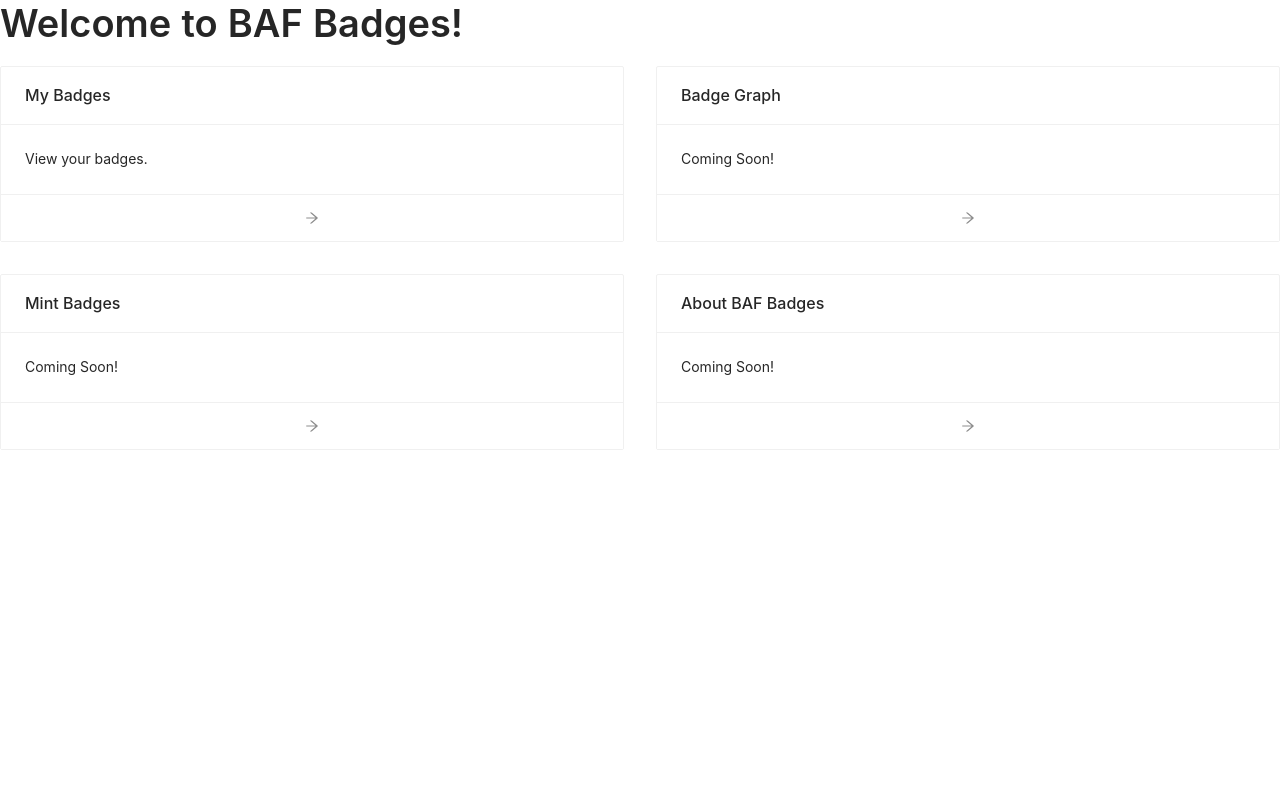
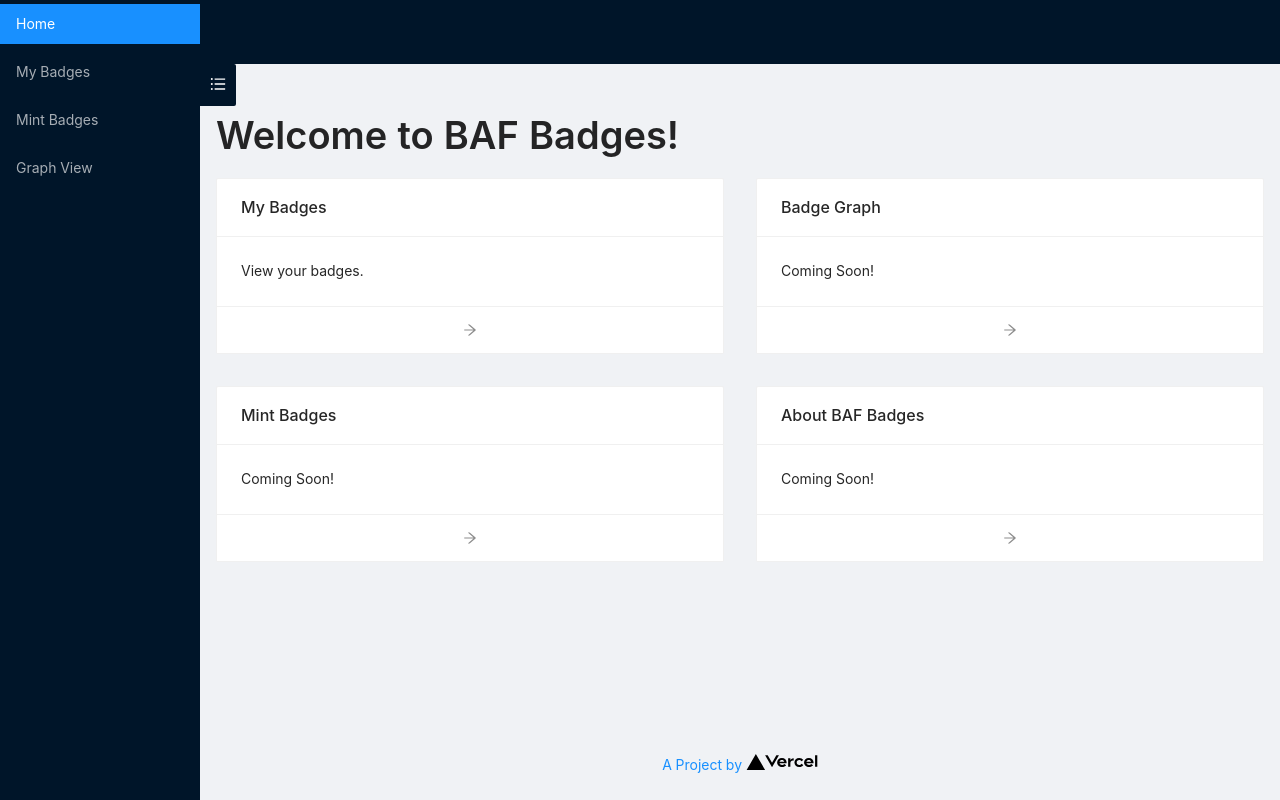
Before and after one commit to bafnetwork/baf-badges, a Next.js app: page / in a window 1280 px wide. Built offline with nearby package versions, Linux system fonts and the light colour scheme.

Commit message:
finish switch to antd

```diff
--- /dev/null
+++ b/components/AccountIndicator/index.tsx
@@ -0,0 +1,8 @@
+
+// TODO: write a component that shows NEAR address + optinal propic + dropdown for logout
+// see https://github.com/bafnetwork/baf-badges/issues/9
+export function AccountIndicator() {
+	return (
+		<></>
+	)
+}
--- a/components/Footer/Footer.module.scss
+++ b/components/Footer/Footer.module.scss
@@ -1,4 +1,4 @@
 .footer {
-      width: 100%;
-      height: 100%;
+      display: grid;
+      place-items: center;
 };
--- a/components/Footer/Footer.tsx
+++ b/components/Footer/Footer.tsx
@@ -1,10 +1,13 @@
 import Image from 'next/image';
 import styles from './Footer.module.scss';
+import { Layout } from 'antd';
+
+const AntFooter = Layout.Footer;
 
 
 export function Footer() {
 	return (
-      <footer className={styles.footer}>
+      <AntFooter className={styles.footer}>
         <a
           href="https://vercel.com?utm_source=create-next-app&utm_medium=default-template&utm_campaign=create-next-app"
           target="_blank"
@@ -17,6 +20,6 @@ export function Footer() {
             <Image src="/vercel.svg" alt="Vercel Logo" width={72} height={16} />
           </span>
         </a>
-      </footer>
+      </AntFooter>
 	);
 }
--- a/components/Layout/Layout.module.scss
+++ b/components/Layout/Layout.module.scss
@@ -1,10 +1,7 @@
-.content {
-	display: grid;
-	grid-template-rows: 2rem auto 2rem;
-	grid-template-columns: 2rem auto 2rem;
+.mainLayout {
+	min-height: 100vh;
 }
 
-.container {
-	display: grid;
-	grid-template-rows: minmax(4rem, auto) auto auto
+.content {
+	padding: 3rem 1rem 1rem 1rem
 }
--- a/components/Layout/Layout.tsx
+++ b/components/Layout/Layout.tsx
@@ -1,30 +1,86 @@
 import { Footer } from '../Footer/Footer';
+import { AccountIndicator } from '../AccountIndicator'
+import Head from 'next/head';
+import React, { ReactNode, useState } from 'react';
+import { Layout as AntLayout, Menu } from 'antd';
+import { InvalidPageEnumValue } from '../../utils/errors';
 import styles from './Layout.module.scss';
-import Head from 'next/head';
-import { ReactNode } from 'react';
+
+const { Content, Sider, Header } = AntLayout;
+
+export enum PageName {
+	HOME = 0,
+	MY_BADGES = 1,
+	MINT_BADGES = 2,
+	BADGE_GRAPH = 3
+}
+
+const getPageTitle = (page: PageName): string => {
+	switch (page) {
+		case PageName.HOME:
+			return "BAF Badges";
+		case PageName.MY_BADGES:
+			return "My Badges";
+		case PageName.MINT_BADGES:
+			return "Mint Badges";
+		case PageName.BADGE_GRAPH:
+			return "Graph View";
+		default:
+			throw InvalidPageEnumValue(page);
+	}
+}
+
 
 export interface LayoutProps {
 	children: ReactNode,
-	pageTitle?: string;
+	page: PageName
 }
 
-export function Layout<P>({ children, pageTitle }: LayoutProps) {
-	if (!pageTitle) {
-		pageTitle = "BAF Badges";
-	}
+export function Layout({ children, page }: LayoutProps) {
+	const [siderCollapsed, setSiderCollapsed] = useState(true);
 
 	return (
 		<>
 			<Head>
-				<title>{pageTitle}</title>
+				<title>{getPageTitle(page)}</title>
 				<link rel="icon" href="/favicon.ico" />
 			</Head>
-			<div className={styles.container}>
-				<div className={styles.content}>
-					{children}
-				</div>
-				<Footer/>
-			</div>
+			<AntLayout className={styles.mainLayout}>
+				<Sider
+					breakpoint="lg"
+					collapsible
+					collapsedWidth={0}
+					collapsed={siderCollapsed}
+					onCollapse={(collapsed, _reason) => {
+						setSiderCollapsed(collapsed)
+					}}
+				>
+					<AccountIndicator/>
+					{/* TODO: pick icons for these */}
+					{/*  */}
+					<Menu theme="dark" defaultSelectedKeys={[page.toString()]}>
+						<Menu.Item key={PageName.HOME.toString()}>
+							Home
+						</Menu.Item>
+						<Menu.Item key={PageName.MY_BADGES.toString()}>
+							My Badges
+						</Menu.Item>
+						<Menu.Item key={PageName.MINT_BADGES.toString()}>
+							Mint Badges
+						</Menu.Item>
+						<Menu.Item key={PageName.BADGE_GRAPH.toString()}>
+							Graph View
+						</Menu.Item>
+					</Menu>
+				</Sider>
+				<AntLayout>
+					<Header></Header>
+					<Content className={styles.content}>
+						{children}
+					</Content>
+					<Footer/>
+				</AntLayout>
+			</AntLayout>
 		</>
 	)
 }
--- a/contract-config.json
+++ b/contract-config.json
@@ -1 +1 @@
-{"contractName": "dev-1628758064791-42599706107014"}
+{"contractName": "dev-1629058274079-52282772999217"}
--- a/pages/_app.tsx
+++ b/pages/_app.tsx
@@ -4,5 +4,6 @@ import 'antd/dist/antd.css';
 import type { AppProps } from 'next/app'
 
 export default function MyApp({ Component, pageProps }: AppProps) {
-  return <Component {...pageProps} />
+  const getLayout = (Component as any).getLayout || ((page: any) => page)
+  return getLayout(<Component {...pageProps} />)
 }
--- a/pages/index.tsx
+++ b/pages/index.tsx
@@ -1,4 +1,4 @@
-import { Layout } from '../components/Layout/Layout';
+import { Layout, PageName } from '../components/Layout/Layout';
 import Link from 'next/link';
 import { LoadingOutlined } from '@ant-design/icons';
 import { Typography, Card } from 'antd';
@@ -60,7 +60,7 @@ function Home() {
 }
 
 const GetLayout = (page: any) => (
-  <Layout>
+  <Layout page={PageName.HOME}>
     {page}
   </Layout>
 );
--- a/pages/mint-badges.tsx
+++ b/pages/mint-badges.tsx
@@ -1,4 +1,4 @@
-import { Layout } from '../components/Layout/Layout';
+import { Layout, PageName } from '../components/Layout/Layout';
 import { withNearWallet } from '../components/withNearWallet';
 import { mintBadge } from '../utils/badge';
 import { useForm } from 'react-hook-form';
@@ -89,7 +89,7 @@ function MintBadges() {
 }
 
 const GetLayout = (page: any) => {
-	<Layout pageTitle="Mint Badge">
+	<Layout page={PageName.MINT_BADGES}>
 		{ page }
 	</Layout>
 }
--- a/pages/my-badges.tsx
+++ b/pages/my-badges.tsx
@@ -1,5 +1,5 @@
 import styles from '../styles/MyBadges.module.scss';
-import { Layout } from '../components/Layout/Layout';
+import { Layout, PageName } from '../components/Layout/Layout';
 import { withNearWallet } from '../components/withNearWallet';
 import { Footer } from '../components/Footer/Footer';
 import { BafBadge } from '../utils/badgeTypes';
@@ -29,7 +29,7 @@ function MyBadges() {
 }
 
 const GetLayout = (page: any) => {
-	<Layout pageTitle="My Badges">
+	<Layout page={PageName.MY_BADGES}>
 		{ page }
 	</Layout>
 }
--- a/utils/errors.ts
+++ b/utils/errors.ts
@@ -47,3 +47,8 @@ export const BadgeDocumentNotFoundError = (badgeID: string, url: string) => crea
 	'BadgeDocumentNotFoundError',
 	`metadata for badge ${badgeID} not found at ${url}`
 );
+
+export const InvalidPageEnumValue = (val: any) => createError(
+	'InvalidPageEnumValue',
+	`getPageTitle received invalid page enum value ${val}`
+);
```
